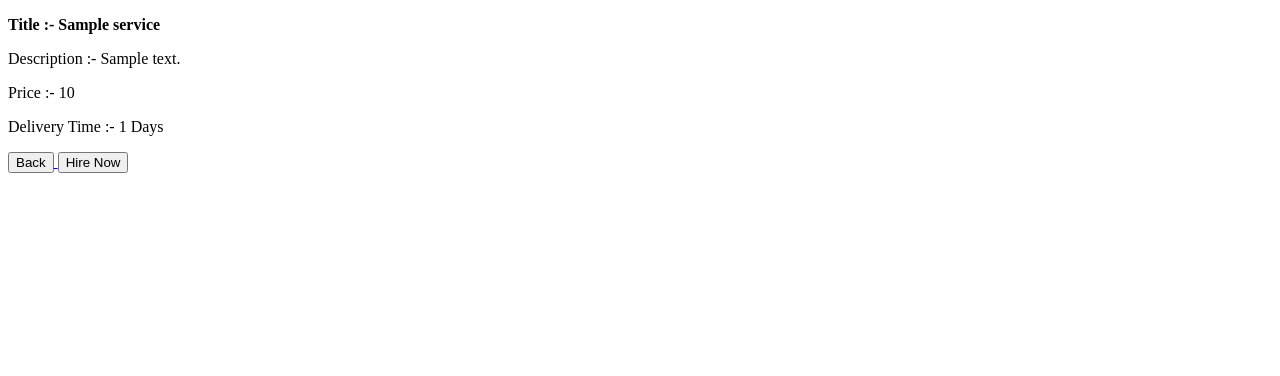
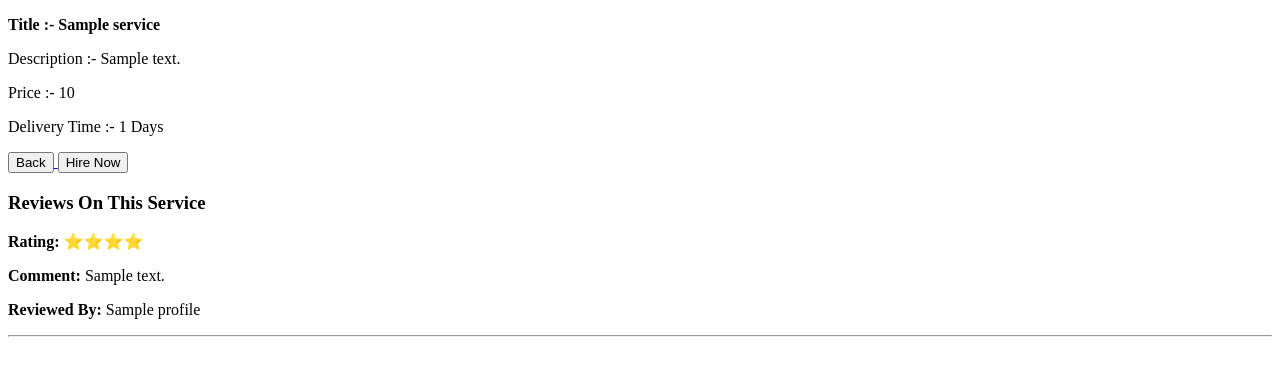
Before and after one commit to krish14325/Skillhub-Freelancing-web-application, a Flask app: page /client/services/1 in a window 1280 px wide. Shown: the part 186-562 px from the top of the page. Run offline with Flask 3, Linux system fonts and the light colour scheme; a user stored in the database is signed in; tables that the repository leaves empty hold one stand-in row (values such as "Sample post").

Commit message:
Added Review In Service detail

```diff
--- a/app/templates/service_detail.html
+++ b/app/templates/service_detail.html
@@ -31,6 +31,30 @@
         <a href="{{ url_for("Client.hire" , service_id=service.id )}}">
             <button>Hire Now</button>
         </a>
+        <h3> Reviews On This Service </h3>
+            {% for order in service.orders %}
+                {% if order.review %}
+                    <div>
+                        <p>
+                            <strong>Rating:</strong>
+                            {{ "⭐" * order.review.rating}}
+                        </p>
+
+                        <p>
+                            <strong>Comment:</strong>
+                            {{ order.review.comment}}
+                        </p>
+
+                        <p>
+                            <strong>Reviewed By:</strong>
+                            {{ order.client.company_name}}
+                        </p>
+                        <hr>
+                    </div>
+                {% else %}
+                    <p><strong>No Reviews Yet</strong></p>
+                {% endif %}
+            {% endfor %}
     </main>
 </body>
 </html>
```
